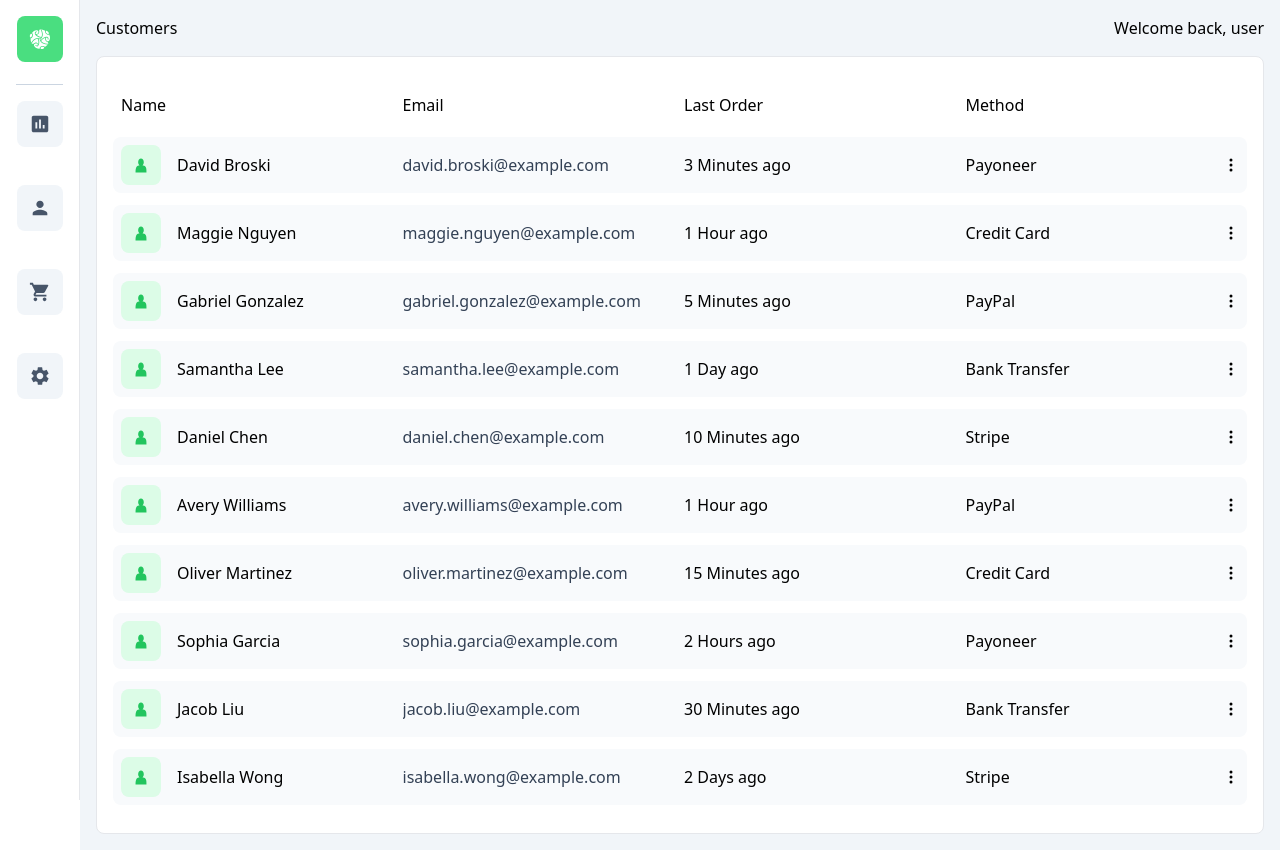
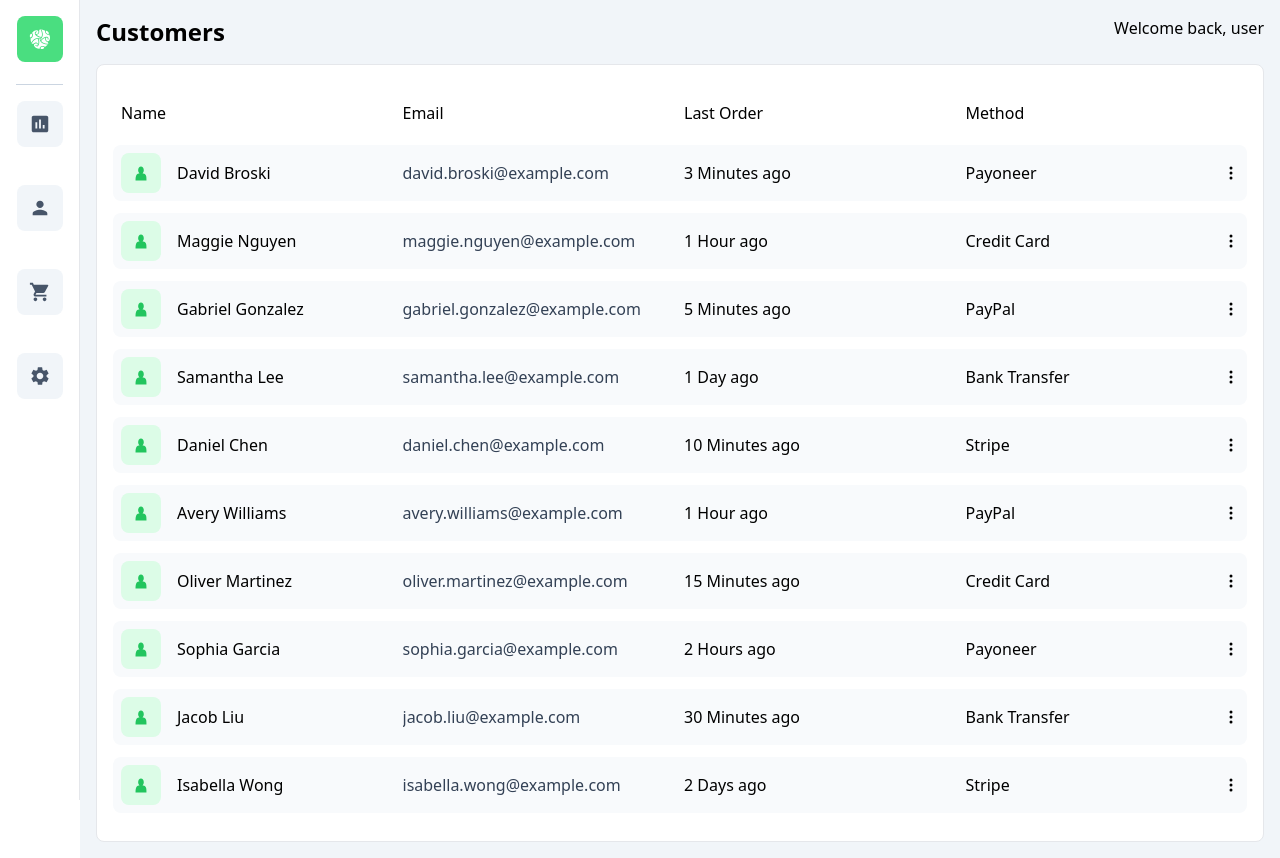
Before and after one commit to Guccifer808/dashboard-nextjs, a Next.js app: page /customers in a window 1280 px wide. Built offline with nearby package versions, Linux system fonts and the light colour scheme.

Commit message:
Minor edits

```diff
--- a/components/Header.jsx
+++ b/components/Header.jsx
@@ -3,7 +3,7 @@
 const Header = () => {
   return (
     <div className="flex justify-between px-4 pt-4">
-      <h2>Dashboard</h2>
+      <h2 className="text-2xl font-bold">Dashboard</h2>
       <h2>Welcome back, user</h2>
     </div>
   );
--- a/pages/customers.jsx
+++ b/pages/customers.jsx
@@ -6,7 +6,7 @@
   return (
     <div className="min-h-screen bg-slate-100">
       <div className="flex justify-between px-4 pt-4">
-        <h2>Customers</h2>
+        <h2 className="text-2xl font-bold">Customers</h2>
         <h2>Welcome back, user</h2>
       </div>
       <div className="p-4">
--- a/pages/orders.jsx
+++ b/pages/orders.jsx
@@ -6,7 +6,7 @@
   return (
     <div className="min-h-screen bg-slate-100">
       <div className="flex justify-between px-4 pt-4">
-        <h2>Orders</h2>
+        <h2 className="text-2xl font-bold">Orders</h2>
         <h2>Welcome back, user</h2>
       </div>
       <div className="p-4">
```
